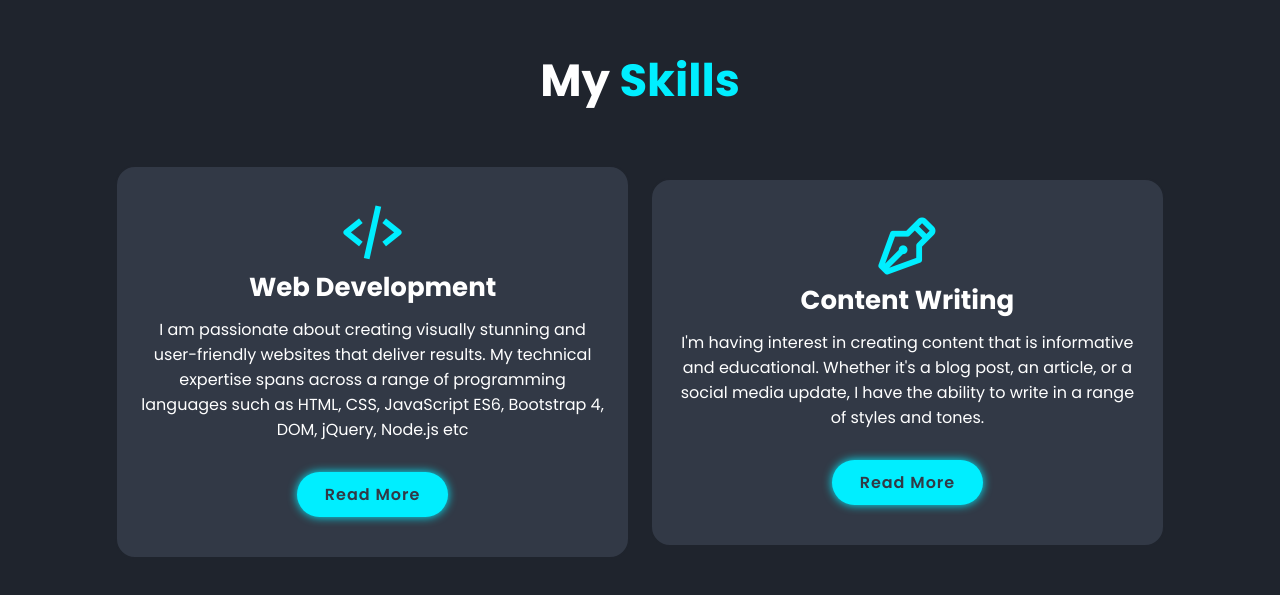
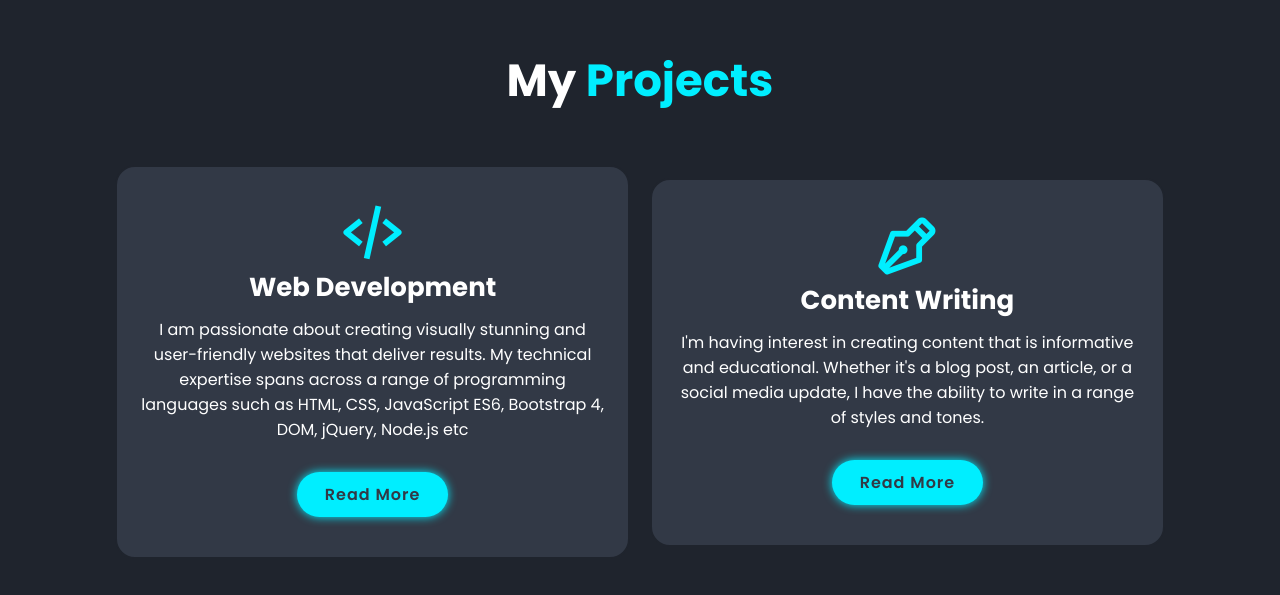
Before and after one commit to amnbaluni/cv, a plain HTML site: page index.html in a window 1280 px wide. Shown: the part 2453-3048 px from the top of the page. Drawn offline with nearby package versions, Linux system fonts and the light colour scheme.

Commit message:
Update index.html

```diff
--- a/index.html
+++ b/index.html
@@ -91,7 +91,7 @@
     </section>
 
     <section class="services" id="services">
-        <h2 class="heading">My <span>Skills</span></h2>
+        <h2 class="heading">My <span>Projects</span></h2>
 
         <div class="services-container">
             <div class="services-box">
```
